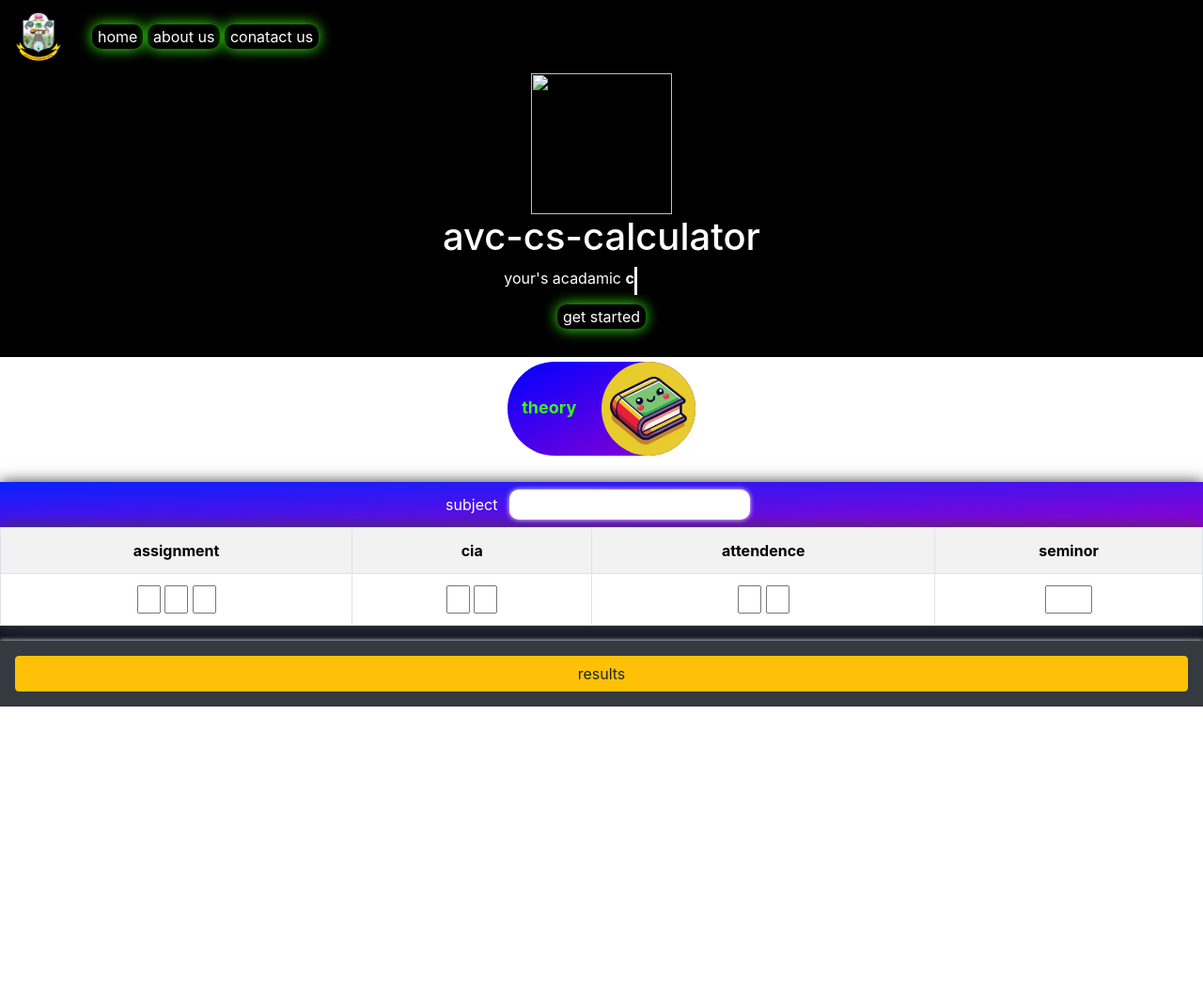
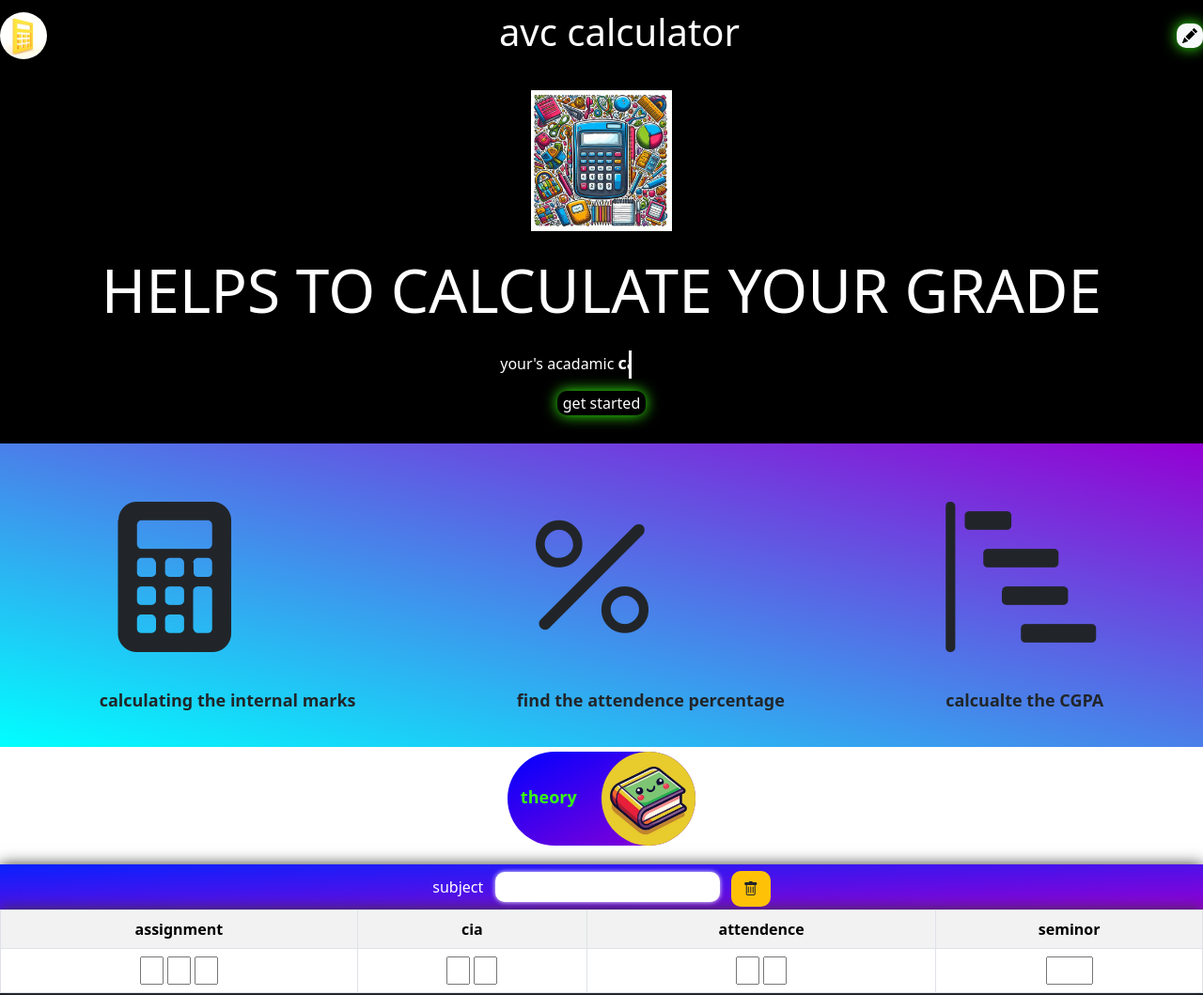
Before and after one commit to vippi-smart/tester, a plain HTML site: page index.html in a window 1280 px wide. Shown: the top 1059 px of the page at 94% size. Before the commit the page ends 800 px from the top, so only its background shows below. Drawn offline with nearby package versions, Linux system fonts and the light colour scheme.

Commit message:
changed on 15/aug/24

```diff
--- a/index.html
+++ b/index.html
@@ -7,22 +7,20 @@
   <link rel="stylesheet" href="	https://cdn.jsdelivr.net/npm/bootstrap@5.3.3/dist/css/bootstrap.min.css">
   <link rel="stylesheet" href="style.css">
   <link rel="stylesheet" href="node_modules/bootstrap/dist/css/bootstrap.min.css">
-  <link rel="stylesheet" href="style.css">
-  <link rel="stylesheet" href="bootstrap.min.css">
+  <!-- Option 1: Include in HTML -->
+<link rel="stylesheet" href="https://cdn.jsdelivr.net/npm/bootstrap-icons@1.3.0/font/bootstrap-icons.css">
 </head>
 <body>
   <!--nav bar-->
 
-  <nav class="navbar navbar-expand-sm " id="nav-bar" style="background-color: black;">
+  <nav class="navbar navbar-expand-sm " id="nav-bar" style="background-color: black;display: flex;justify-content: space-between;">
 
-    <a class="navbar-brand"href=""><img src="pics/logo.png" style="width: 50px;" class="rounded-pill " alt="" srcset=""></a>
+    <a class="navbar-brand"href=""><img src="pics/calculator-right-side-with-white-background_187299-39743.webp" style="width: 50px;" class="rounded-pill " alt="" srcset=""></a>
+      <h1 class="text-white" style="background-color: transparent;" > avc calculator</h1>
+    <button class="btn-custom bg-light" onclick="window.location.href='leads.html'"><a class="navbar-link active a1 text-center " href="#" aria-current="page"></a
+    ><i class="bi bi-pencil-fill "></i></button>
 
-    <div class="justfy-content-end p-3">
-    <button class="btn-custom"><a class="navbar-link active a1 text-white" href="#" aria-current="page">home</a
-    ></button>
-    <button class="btn-custom"><a class="navbar-link a1 text-white" href="#">about us</a></button>
-    <button class="btn-custom "><a class="navbar-link  a1 text-white" href="#">conatact us</a></button>
-    </div>
+
 
   </nav>
 
@@ -34,13 +32,17 @@
           <div class="text-white text-center" style="background-color: black;padding-bottom: 30px;">
 
 
-                 <img src="pics/unnamed.jpg" alt=""  style="height: 150px;width: 150px;background-color: transparent;">
-                <h1>avc-cs-calculator</h1>
+                 <img src="pics/unnamed (6).jpg" alt=""  style="height: 150px;width: 150px;background-color: black;margin-top: 20px;">
+                <h1 class="font-large">HELPS TO CALCULATE YOUR GRADE</h1>
                 <p >your's acadamic <strong id="canges"></strong></p>
-                  <button type="button" class="btn-custom text-white">get started</button>
+                  <button type="button" onclick="location.href='#actual'"  class="btn-custom text-white">get started</button>
           </div>
           <!--ends-->
-
+             <div class="about" >
+              <i class="bi bi-calculator-fill"><p>calculating the internal marks </p></i>
+              <i class="bi bi-percent"><p>find the attendence percentage</p></i>
+              <i class="bi bi-bar-chart-steps"><p>calcualte the CGPA </p></i>
+             </div>
 
                <div class="text-center ">
                 <input type="checkbox" name="" id="togglers">
@@ -58,7 +60,8 @@
 
               <label for="usr">subject</label>
               <input type="text" name="" id="theory_subject" class="m-2 table-border1 "  style="border-radius: 10px; border: none;  padding:4px;">
-              <!--<button type="button" class="btn btn-small">-</button>-->
+
+              <button type="reset" onclick="window.location.reload()" style="border-radius: 10px;" class="btn btn-large bg-warning"><i class="bi bi-trash "></i></button>
               </div>
 
               <table class="table table-striped table-bordered table-border actual0">
@@ -80,8 +83,9 @@
 
               </td>
               <td>
-				<input type="number" name="" id="theory_hour" class="input-box1">
-				<input type="number" name="" id="theory_attend" class="input-box1">
+				<input type="number" name="" id="theory_hour" class="input-box1" data-bs-toggle="popover" data-bs-placement="top" title="total number of hurs" data-bs-content="hi">
+
+				<input type="number" name="" id="theory_attend" class="input-box1" data-bs-toggle="popover" data-bs-placement="bottom" title="number of hours present">
 			  </td>
 
               <td><input type="number" name="" id="theory_seminar" class="input-box"></td>
@@ -143,6 +147,8 @@
 
             <label for="usr">subject</label>
             <input type="text" name="" id="practical_subject" class="m-2 table-border1"  style="border-radius: 10px; border: none; padding:4px; ">
+            <button type="reset" onclick="window.location.reload()" style="border-radius: 10px;" class="btn btn-large bg-warning"><i class="bi bi-trash "></i></button>
+
             </div>
 
             <table class="table table-striped table-bordered table-border actual0 text-center">
@@ -213,8 +219,16 @@
 
       </div>
 
+
+
+
+
+
+
+
   <script src="script.js"></script>
       <script src="	https://cdn.jsdelivr.net/npm/bootstrap@5.3.3/dist/js/bootstrap.bundle.min.js"></script>
+      <script src="node_modules/bootstrap/dist/js/bootstrap.min.js"></script>
  <!-- <script src="node_modules/bootstrap/dist/js/bootstrap.min.js"></script>-->
 </body>
 </html>
--- a/script.js
+++ b/script.js
@@ -251,3 +251,9 @@ result_practical.addEventListener("click",()=>{
 	//let practical_table_result=document.getElementById("practical_table_result");
 	//practical_table_result.innerHTML="your internal mark is "+result_final1;
 });
+
+/*tooltip*/
+var popoverTriggerList = [].slice.call(document.querySelectorAll('[data-bs-toggle="popover"]'))
+var popoverList = popoverTriggerList.map(function (popoverTriggerEl) {
+  return new bootstrap.Popover(popoverTriggerEl)
+})
--- a/style.css
+++ b/style.css
@@ -3,12 +3,16 @@
   border-radius:10px;
   outline: none;
   border: seashell;
-  size: 20px;
+  size: 50px;
   background: transparent;
   box-shadow: 0 0 15px #39ff10;
   cursor:pointer;
+  font-size: medium;
 }
-
+.font-large{
+  margin: 25px;
+          font-size: 400%;
+}
 
 .a1{
   text-decoration: none;
@@ -137,12 +141,13 @@ width: 25px;
 #canges{
   position: relative;
   overflow: hidden;
+  font-size: large;
 }
 
 #canges:before{
   content: '';
   position:absolute;
-  font-size: 60px;
+  font-size: large;
   width: 100%;
   height: 30px;
   background-color:black;
@@ -166,3 +171,20 @@ width: 25px;
 .actual0{
   background-image: linear-gradient(to bottom right ,rgb(8, 33, 255),darkviolet);
 }
+.about{
+  background:linear-gradient(to right top,aqua,darkviolet);
+  height: auto;
+  display: flex;
+  flex-wrap: wrap;
+  justify-content: space-around;
+  padding: 20px;
+}
+.about i{
+  font-size:10rem
+}
+.about p{
+  font-size: large;
+  font-weight: bolder;
+  font-style: normal;
+}
+/* form  attributes and form styling */
--- /dev/null
+++ b/style2.css
@@ -0,0 +1,41 @@
+.form-show{
+  background-color: rgba(255, 255, 255, 0.192);
+  backdrop-filter: blur(8px);
+  width: 400px;
+  height: 500px;
+  border-radius: 10px;
+}
+body{
+  background:linear-gradient(to right bottom,yellow,blue);
+  background-size: cover;
+  display: flex;
+  justify-content: center;
+  margin-top: 50px;
+  height: auto;
+
+}
+
+
+
+
+.form-control::placeholder{
+  color: rgb(255, 196, 0)   ;
+}
+
+.form-control:focus{
+  outline: none;
+  box-shadow: 0 3px 3px black;
+  background-color: transparent;
+  border: solid;
+  padding: 10px;
+
+
+}
+
+
+.form-label{
+  margin: 12px;
+  font-size: 100%;
+  font-weight: bolder;
+
+}
```
Also changed, not shown: leads.html (added, +82 -0 lines), logo.png (deleted), pics/bg.jpg (added), pics/calculator-right-side-with-white-background_187299-39743.webp (added), pics/unnamed (6).jpg (added), practical.webp (deleted), theory.png (deleted), 2 other files.
